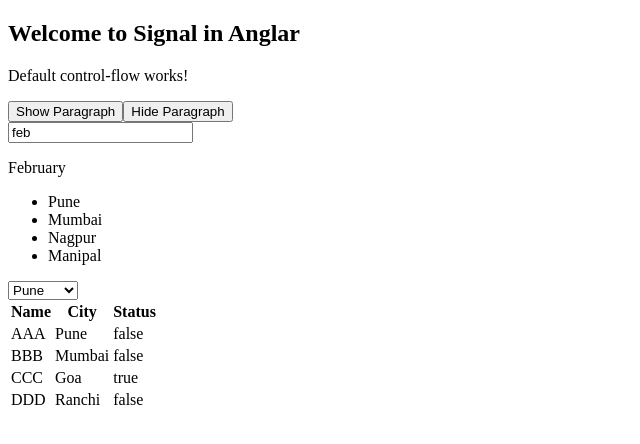
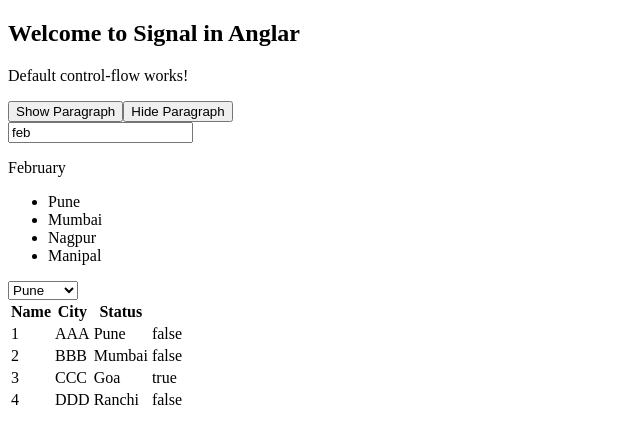
Before and after one commit to sumitbasu116/angular20Tutorial, an Angular app: page / in a window 1280 px wide. Shown: the top 444 px of the page, without its empty margins (0-640 px from the left). Built offline with nearby package versions, Linux system fonts and the light colour scheme.

Commit message:
Control Flow Statement part10-for loop for a table with index

```diff
--- a/src/app/components/control-flow/control-flow.html
+++ b/src/app/components/control-flow/control-flow.html
@@ -7,7 +7,7 @@
 <button (click)="hideP()">Hide Paragraph</button>
 
 <br>
-<input type="text" [(ngModel)]="name"/>
+<input type="text" [(ngModel)]="name" />
 <div>
     @if (name=='jan'){
     <p>January</p>
@@ -45,6 +45,7 @@
     <tbody>
         @for(item of studentList; track $index){
         <tr>
+            <td>{{$index+1}}</td>
             <td>{{item.name}}</td>
             <td>{{item.city}}</td>
             <td>{{item.isActive}}</td>
```
Lines whose indentation alone changed are shown as unchanged.
